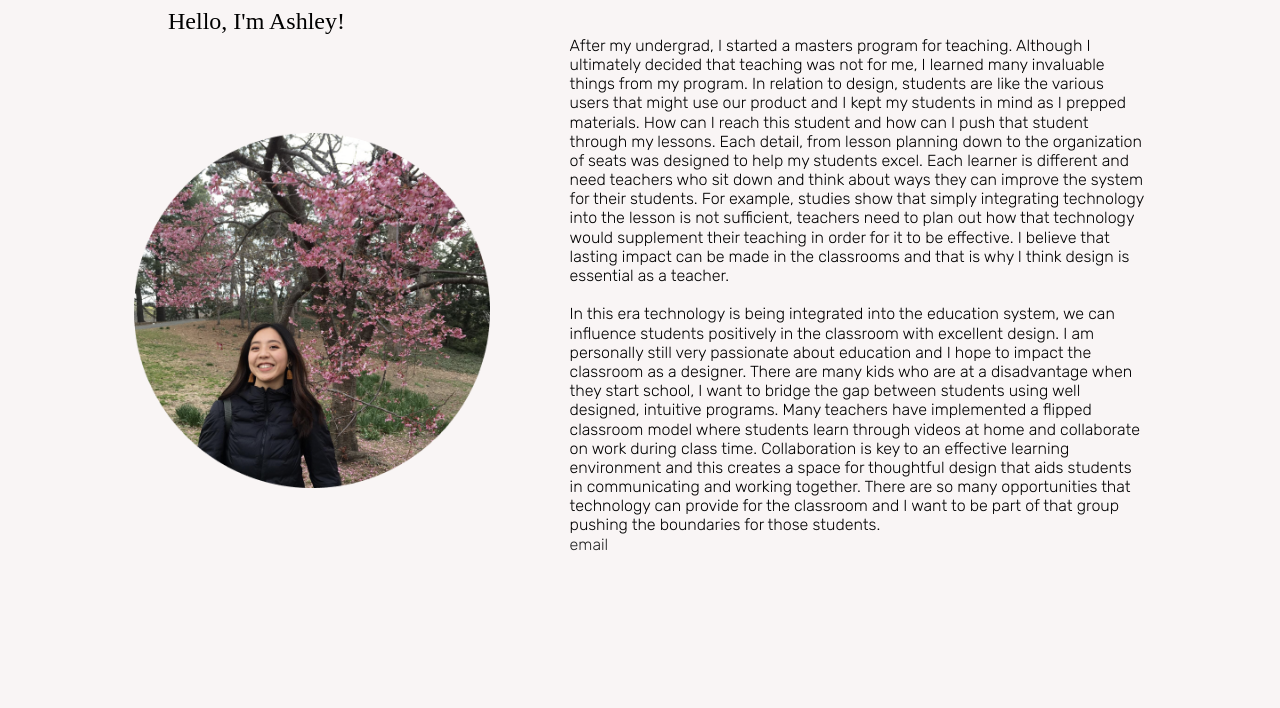
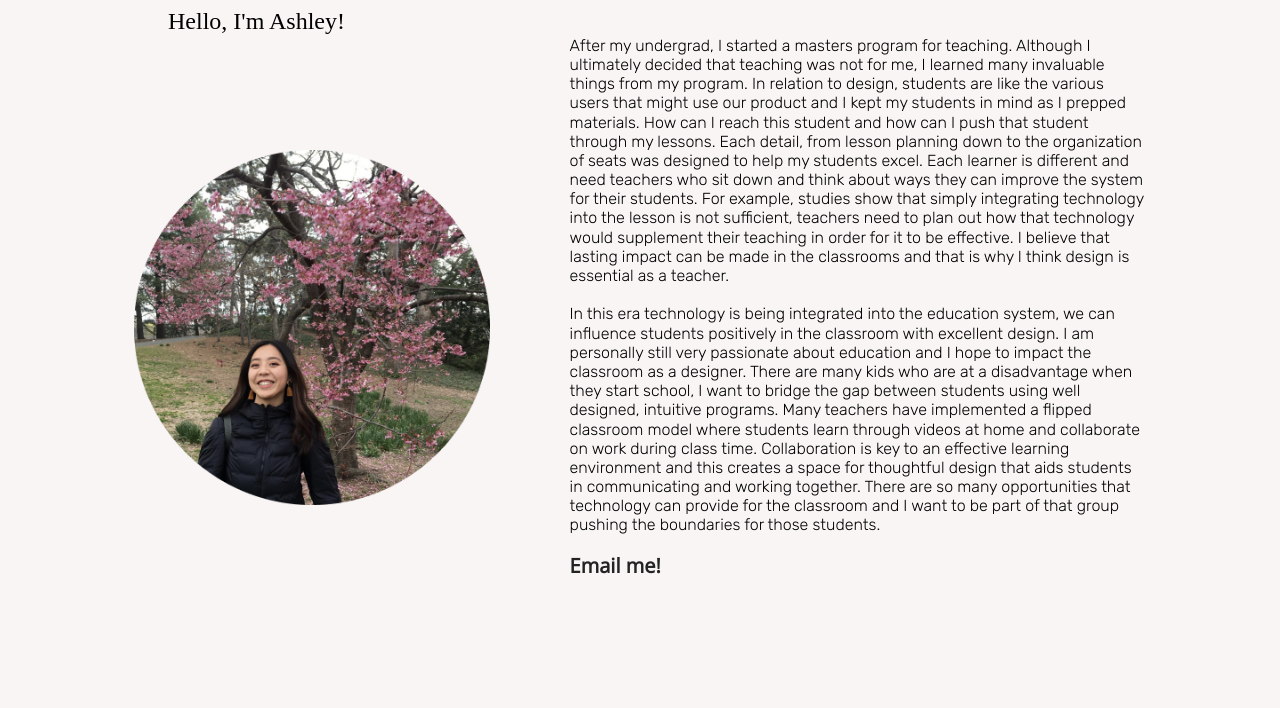
Before and after one commit to ashchao/ashchao.github.io, a plain HTML site: page aboutme.html in a window 1280 px wide. Shown: the part 77-785 px from the top of the page. Drawn offline with nearby package versions, Linux system fonts and the light colour scheme.

Commit message:
added email

```diff
--- a/aboutme.html
+++ b/aboutme.html
@@ -69,8 +69,12 @@
       <br>
       <p>In this era technology is being integrated into the education system, we can influence students positively in the classroom with excellent design. I am personally still very passionate about education and I hope to impact the classroom as a designer. There are many kids who are at a disadvantage when they start school, I want to bridge the gap between students using well designed, intuitive programs. Many teachers have implemented a flipped classroom model where students learn through videos at home and collaborate on work during class time. Collaboration is key to an effective learning environment and this creates a space for thoughtful design that aids students in communicating and working together. There are so many opportunities that technology can provide for the classroom and I want to be part of that group pushing the boundaries for those students.
       </p>
-      <a href="mailto:ashleychao94@gmail.com">email</a>
+      <br>
+      <p class="email">
+      <a href="mailto:ashleychao94@gmail.com"><h4>Email me!</h4></a>
+      </p>
     </div>
+
     </div>
   </div>
     <footer class="footer">
--- a/styles/style.css
+++ b/styles/style.css
@@ -18,6 +18,8 @@ body {
 .caseStudy {
   padding-bottom: 0.8em;
 }
+
+
 
 h2.projectName:after {
     position: absolute;
@@ -388,6 +390,7 @@ footer ul {
   border-radius: 0.5em;
 }
 
+
 .workTitle {
   display: flex;
   position: relative;
```
Also changed, not shown: project.html (+1 -1 lines).
